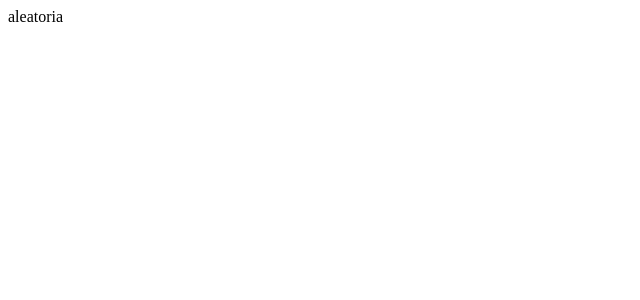
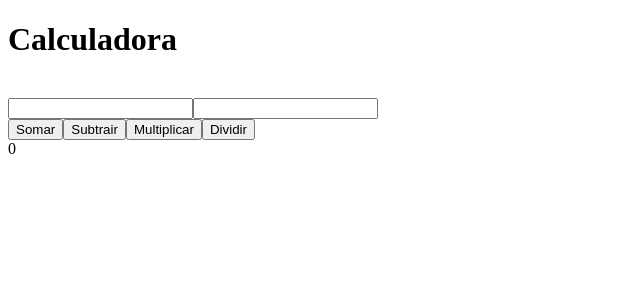
Before and after one commit to GiovannePrado/AulaFront, a React (Vite) app in the folder aula-vite/: page /PaginaAleatoria in a window 1280 px wide. Shown: the top 300 px of the page, without its empty margins (0-640 px from the left). Built offline with nearby package versions, Linux system fonts and the light colour scheme.

Commit message:
Calculadora

```diff
--- a/aula-vite/src/pages/PaginaAleatoria.tsx
+++ b/aula-vite/src/pages/PaginaAleatoria.tsx
@@ -1,7 +1,56 @@
-function PaginaAleatoria () {
+import { useState } from "react";
+
+function PaginaAleatoria(){
+
+    // const [numero, setnumero] = useState(0);
+
+    const [numeroUm, setnumeroUm] = useState (0)
+    function ChangeNumeroUm(Event : React.ChangeEvent<HTMLInputElement>) {
+        setnumeroUm(Number(Event.target.value));
+    }
+
+
+    const [numeroDois, setnumeroDois] = useState (0)
+    function ChangeNumeroDois(Event : React.ChangeEvent<HTMLInputElement>) {
+        setnumeroDois(Number(Event.target.value));
+    }
+
+    const [Resultado, setResultado] = useState (0)
+
+    function handleClickButtonMais(){
+        setResultado(numeroUm + numeroDois);
+    }
+
+    function handleClickButtonMenos(){
+        setResultado(numeroUm - numeroDois);
+    }
+
+    function handleClickButtonX(){
+        setResultado(numeroUm * numeroDois);
+    }
+
+    function handleClickButtonDiv(){
+        setResultado(numeroUm / numeroDois);
+    }
+
     return(
-        <div>aleatoria</div>
+        <div>
+            <h1>Calculadora</h1>
+            <br />
+            <input type="Numero" onChange={ChangeNumeroUm} />
+            <input type="Numero" onChange={ChangeNumeroDois} />
+            <br />
+            <button onClick={handleClickButtonMais}> Somar </button>
+            <button onClick={handleClickButtonMenos}> Subtrair </button>
+            <button onClick={handleClickButtonX}> Multiplicar </button>
+            <button onClick={handleClickButtonDiv}> Dividir </button>
+            <br />
+            {Resultado}
+        </div>
     )
+
+
 }
 
+
 export default PaginaAleatoria
```
